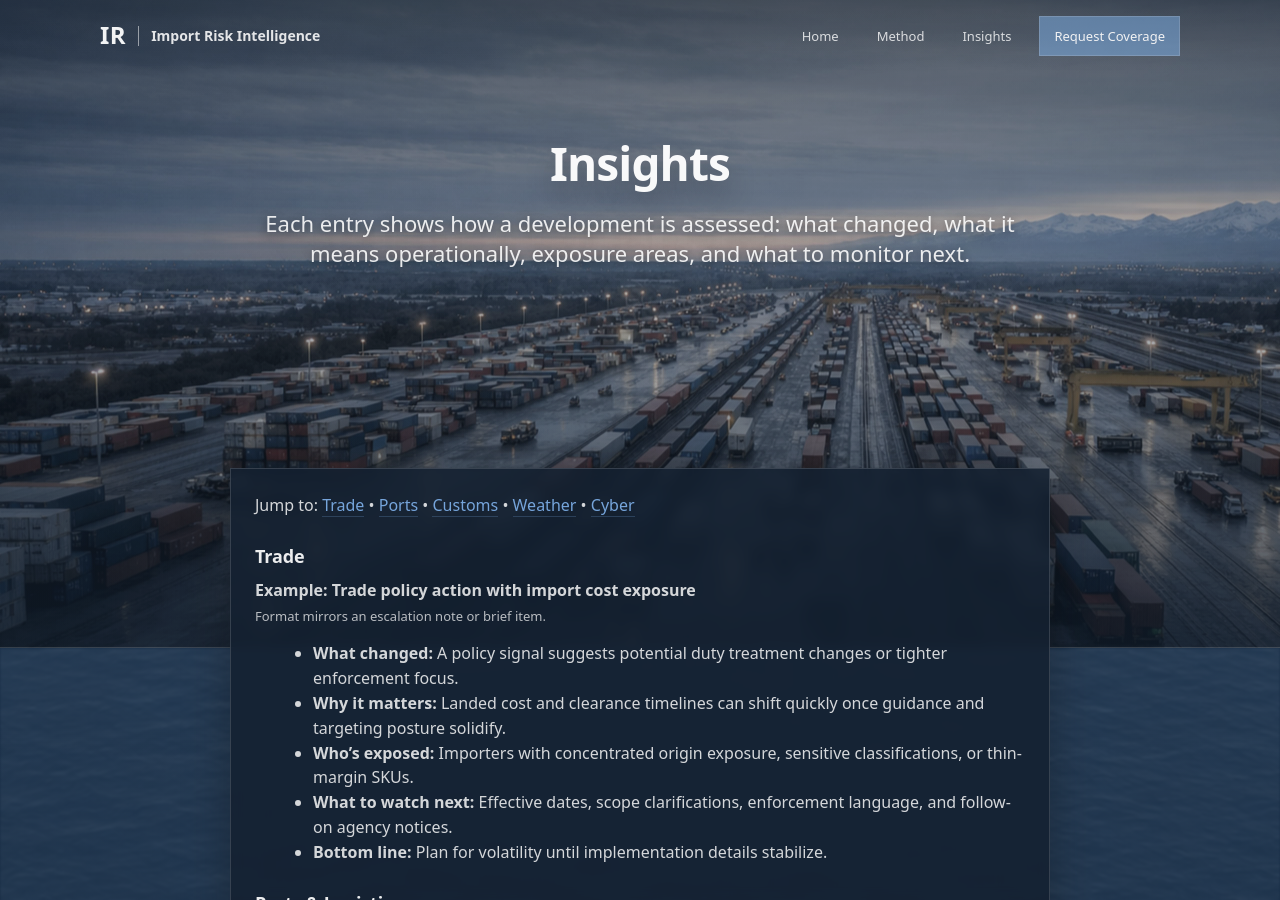
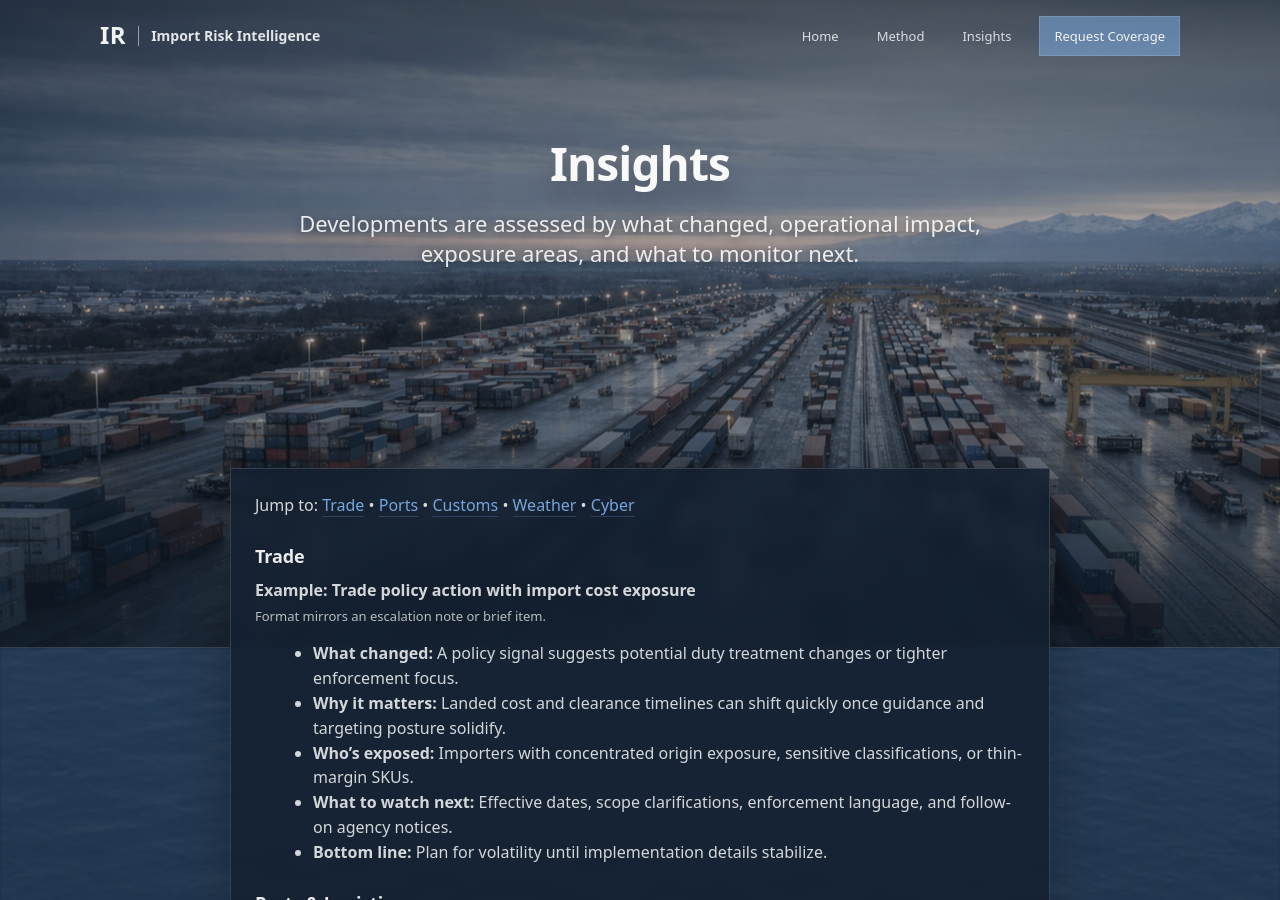
Before and after one commit to importrisk/import-risk-intelligence-site, a Jekyll site: the page built from insights.html, in a window 1280 px wide and 900 px high. Built offline with Jekyll 4.4.1, drawn with Linux system fonts in a browser that asks for light colours.

Commit message:
Update insights.html

```diff
--- a/insights.html
+++ b/insights.html
@@ -14,7 +14,7 @@ description: Examples of what an IRI alert or weekly brief looks like — concis
       <div class="insights-hero-head">
         <h1 class="insights-title">Insights</h1>
         <p class="insights-subtitle">
-         Each entry shows how a development is assessed: what changed, what it means operationally, exposure areas, and what to monitor next.
+         Developments are assessed by what changed, operational impact, exposure areas, and what to monitor next.
         </p>
       </div>
     </div>
```
